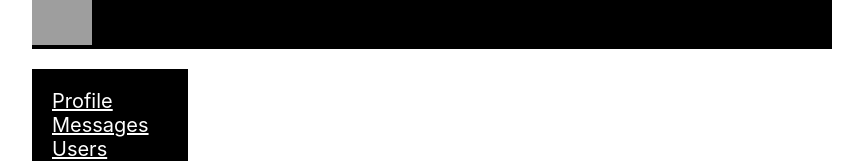
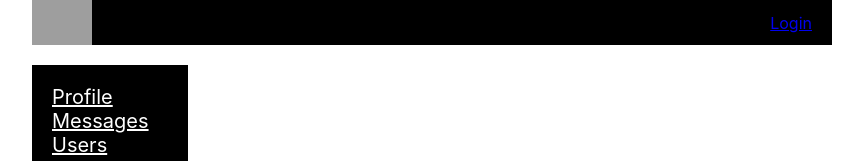
Before and after one commit to sashazernin/React-project-messenger, a React (Create React App) app in the folder my-app/: page / in a window 1280 px wide. Shown: the top 161 px of the page, without its empty margins (208-1071 px from the left). Built offline with nearby package versions, Linux system fonts and the light colour scheme; no server answers; grey boxes are pictures that could not be loaded.

Commit message:
added the auth

```diff
--- a/my-app/src/App.js
+++ b/my-app/src/App.js
@@ -7,6 +7,7 @@
 import DialogsContainer from "./components/Dialogs/DialogsContainer";
 import UsersContainer from "./components/Users/UsersContainer";
 import ProfileContainer from "./components/Profile/ProfileContainer";
+import HeaderContainer from "./components/Header/HeaderContainer";
 
 const App = () => {
 
@@ -14,7 +15,7 @@
         <BrowserRouter>
             <div className="app-wrapper">
                 <div className='app-body'>
-                    <Header/>
+                    <HeaderContainer/>
                     <Menu/>
                     <Routes>
                         <Route path="/Dialogs/" element={<DialogsContainer />}/>
--- a/my-app/src/components/Header/Header.js
+++ b/my-app/src/components/Header/Header.js
@@ -1,9 +1,15 @@
 import c from './Header.module.css';
 import React from 'react';
-const Header = () => {
+import {NavLink} from "react-router-dom";
+const Header = (props) => {
   return(
       <header className={c.header}>
         <img src="https://i.pinimg.com/736x/42/12/19/42121987e913a73ee9e656ce4060a77f--circle-game-a-circle.jpg"></img>
+          <div className={c.loginBlock}>
+              {props.isAuth ? props.login :
+                  <NavLink  to={'/login'}>Login</NavLink>
+              }
+          </div>
       </header>
   )
 }
--- a/my-app/src/components/Header/Header.module.css
+++ b/my-app/src/components/Header/Header.module.css
@@ -1,7 +1,16 @@
-.header{
+.header {
     grid-area: h;
-    background-color:black;
-  }
-  .header img{
+    display: flex;
+    justify-content: space-between;
+    align-items: center;
+    background-color: black;
+}
+
+.header img {
     width: 60px;
-  }
+}
+
+.loginBlock {
+    margin-right: 20px;
+    color: white;
+}
--- /dev/null
+++ b/my-app/src/components/Header/HeaderContainer.js
@@ -0,0 +1,38 @@
+import React from 'react';
+import Header from "./Header";
+import axios from "axios";
+import {connect} from "react-redux";
+import {mapStateToPropsFactory} from "react-redux/es/connect/mapStateToProps";
+import {mapDispatchToPropsFactory} from "react-redux/es/connect/mapDispatchToProps";
+import {setAuthUserData} from "../../redux/AuthReducer";
+
+class HeaderContainer extends React.Component {
+    componentDidMount() {
+        axios.get('https://social-network.samuraijs.com/api/1.0/auth/me',{withCredentials: true}).then(
+            response => {
+                if(response.data.resultCode === 0){
+                    let {id, email, login} = response.data.data
+                    this.props.setAuthUserData(id, email, login)
+                }
+            }
+        )
+    }
+
+    render() {
+        return(
+            <Header isAuth={this.props.isAuth} login = {this.props.login} />
+        )
+    }
+}
+const mapStateToProps = (state) => {
+    return {
+        isAuth: state.auth.isAuth,
+        login: state.auth.login
+    }
+}
+
+let mapDispatchToProps = {
+    setAuthUserData
+}
+
+export default connect(mapStateToProps,mapDispatchToProps)(HeaderContainer);
--- a/my-app/src/components/Profile/ProfileContainer.js
+++ b/my-app/src/components/Profile/ProfileContainer.js
@@ -15,9 +15,8 @@
         let userId = this.props.router.params.userId
 
         if(!userId){
-            userId = 2
+            userId = this.props.userId
         }
-
         axios.get(`https://social-network.samuraijs.com/api/1.0/profile/${userId}`).then(
             response => {
                 this.props.setUserProfile(response.data)
@@ -34,6 +33,7 @@
 }
 
 const mapStateToProps = (state) => ({
+        userId: state.auth.userId,
         profile: state.profilePage.profile
     }
 )
--- a/my-app/src/components/Users/UsersContainer.js
+++ b/my-app/src/components/Users/UsersContainer.js
@@ -13,6 +13,7 @@
 
 class UsersContainer extends React.Component {
     componentDidMount() {
+
             this.props.setLoadingMeaning(true)
             axios.get(`https://social-network.samuraijs.com/api/1.0/users?page=${this.props.currentPage}&count=${this.props.pageSize}`).then(response => {
                     this.props.setLoadingMeaning(false)
@@ -34,12 +35,13 @@
 
     render() {
         return (<>
-                {this.props.loading ? <Preloader/> : null}
+                {this.props.loading ? <Preloader/> :
                     <Users
                         showMoreUsers={this.showMoreUsers}
                         users={this.props.users}
                         followAndUnfollow={this.props.followAndUnfollow}
                     />
+                }
             </>
 
         )
--- a/my-app/src/components/common/Preloader/Preloader.module.css
+++ b/my-app/src/components/common/Preloader/Preloader.module.css
@@ -1,4 +1,5 @@
 .content{
+    z-index: -1;
     position: fixed;
     width: 100%;
     height: 100%;
@@ -11,8 +12,10 @@
     align-items: center;
     width: 100%;
     height: 100%;
-    background-color: rgba(0,0,0,0.5);
 }
 .img{
+    display: flex;
+    justify-content: center;
+    align-items: center;
     width: 200px;
 }
--- /dev/null
+++ b/my-app/src/redux/AuthReducer.js
@@ -0,0 +1,36 @@
+let set_User_Data = 'set_User_Data'
+
+let InitialState = {
+    userId: null,
+    email: null,
+    login: null,
+    isAuth: false,
+    loading: false
+}
+
+const AuthReducer = (state = InitialState, action) => {
+
+    switch (action.type){
+        case set_User_Data: {
+            return {
+                ...state,
+                userId: action.userId,
+                email: action.email,
+                login: action.login,
+                isAuth: true
+            }
+        }
+        default : return state
+    }
+}
+
+export const setAuthUserData = (userId,email,login) => {
+    return{
+        type: set_User_Data,
+        userId,
+        email,
+        login
+    }
+}
+
+export default AuthReducer
--- a/my-app/src/redux/redux-store.js
+++ b/my-app/src/redux/redux-store.js
@@ -3,13 +3,15 @@
 import MessagesReducer from "./MessagesReducer";
 import DialogsReducer from "./DialogsReducer";
 import UsersReducer from "./UsersReducer";
+import AuthReducer from "./AuthReducer";
 
 let Redusers = combineReducers(
     {
         profilePage: ProfileReducer,
         MessagesPage: MessagesReducer,
         DialogsPage: DialogsReducer,
-        UsersPage: UsersReducer
+        UsersPage: UsersReducer,
+        auth: AuthReducer
     }
 )
 
```
Also changed, not shown: my-app/src/imgs/preloader.gif (added). Lines whose indentation alone changed are shown as unchanged.
